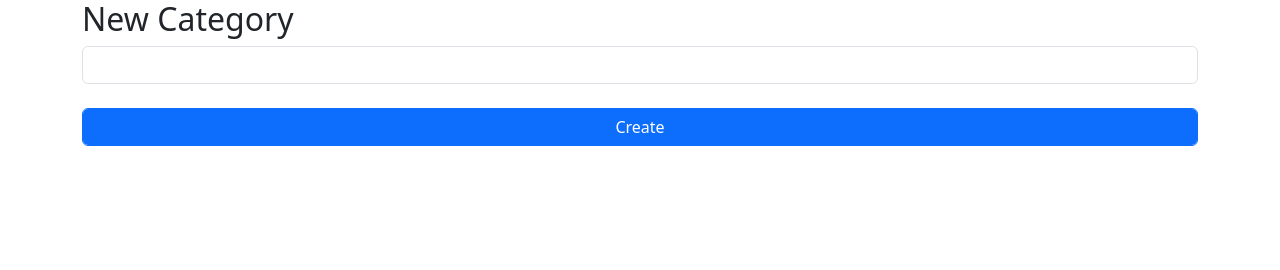
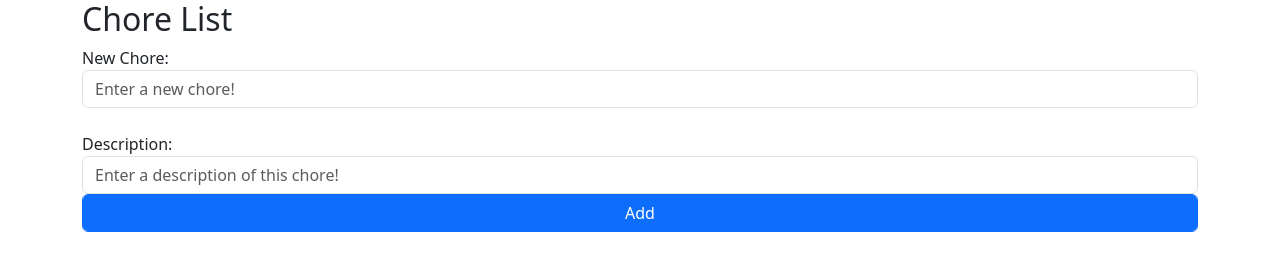
Before and after one commit to Vshea/Week12_CodingProject, a website: page index.html in a window 1280 px wide. Drawn offline with nearby package versions, Linux system fonts and the light colour scheme; no server answers.

Commit message:
Update index.html
New and improved

```diff
--- a/index.html
+++ b/index.html
@@ -1,24 +1,33 @@
 <!DOCTYPE html>
 <html lang="en">
 <head>
-    <meta charset="UTF-8">
+    <meta charset='utf-8'>
     <meta name="viewport" content="width=device-width, initial-scale=1.0">
-    <title>Chore List</title>
+    <title>Chore Chart</title>
     <link rel="stylesheet" href="node_modules/bootstrap/dist/css/bootstrap.css">
+    <link rel="stylesheet" href="style.css">
 </head>
 <body class="container">
-    <div id="new-category" class="jumbotron">
-        <h2>New Category</h2>
-        <input type="text" id="new-category-name" class="form-control"> <br>
-        <button id="create-new-category" class="btn btn-primary form-control">Create</button>
+
+    <div id="new-task" class="jumbotron">
+        <h2>Chore List</h2>
+        <label for="new-chore">New Chore:</label>
+        <input type="text" id="new-chore" class="form-control" placeholder="Enter a new chore!"><br>
+        <label for="task-description">Description:</label>
+        <input type="text" id="task-description" class="form-control" placeholder="Enter a description of this chore!">
+        <button id="addChore" class="btn btn-primary form-control">Add</button>
     </div>
 
+    <ul id="chores">
+        <!-- This is where your chores will be displayed -->
+    </ul>
 
-    <div id="app">
+<div id="app">
 
-    </div>
-    <script src="node_modules/jquery/dist/jquery.js"></script>
-    <script src="index.js"></script>
-    <script src="node_modules/bootstrap/dist/js/bootstrap.bundle.js"></script>
+</div>
+<script src="node_modules/jquery/dist/jquery.js"></script>
+<script src="index.js"></script>
+<script src="node_modules/bootstrap/dist/js/bootstrap.bundle.js"></script>
+
 </body>
 </html>
```
